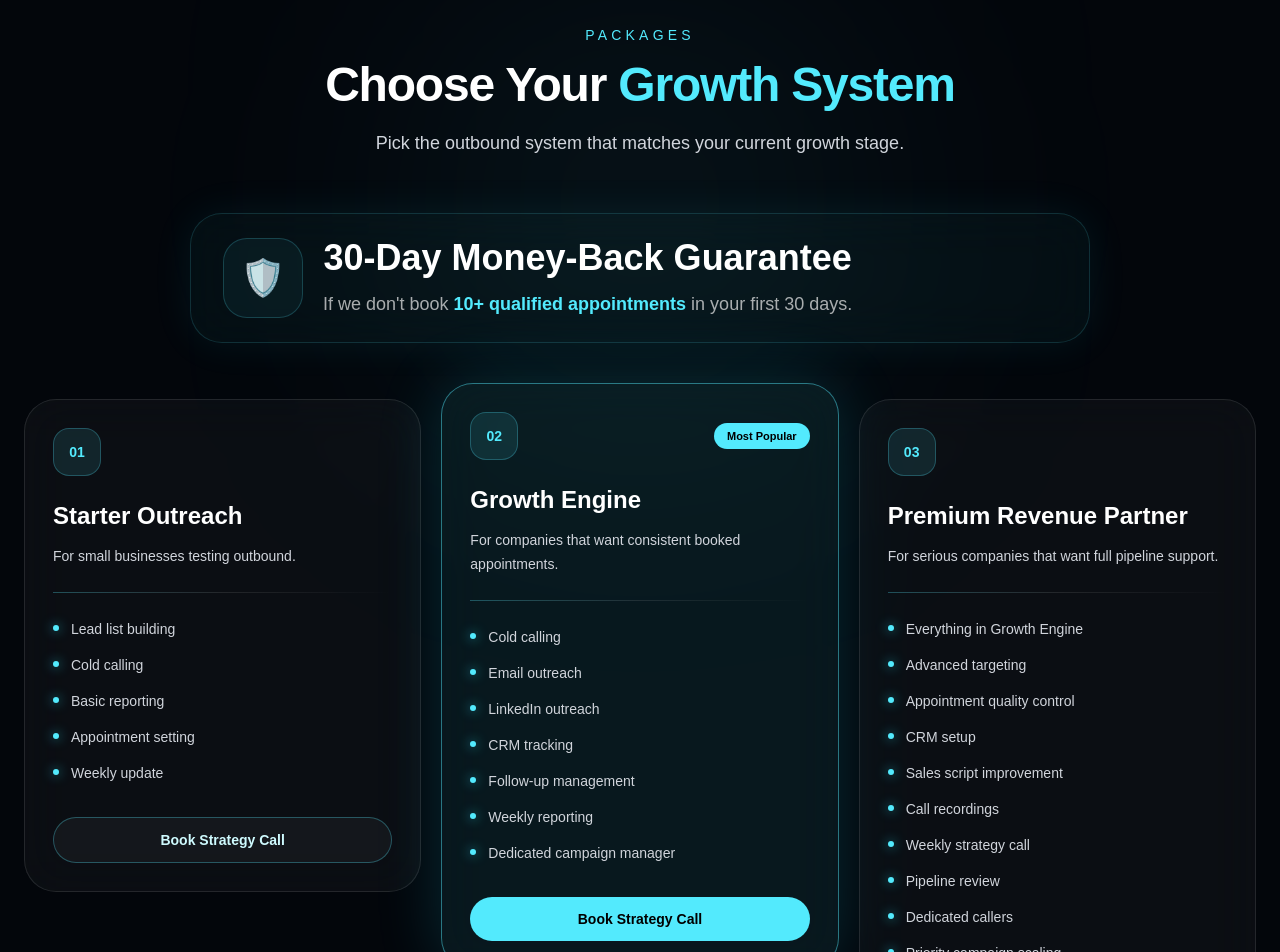
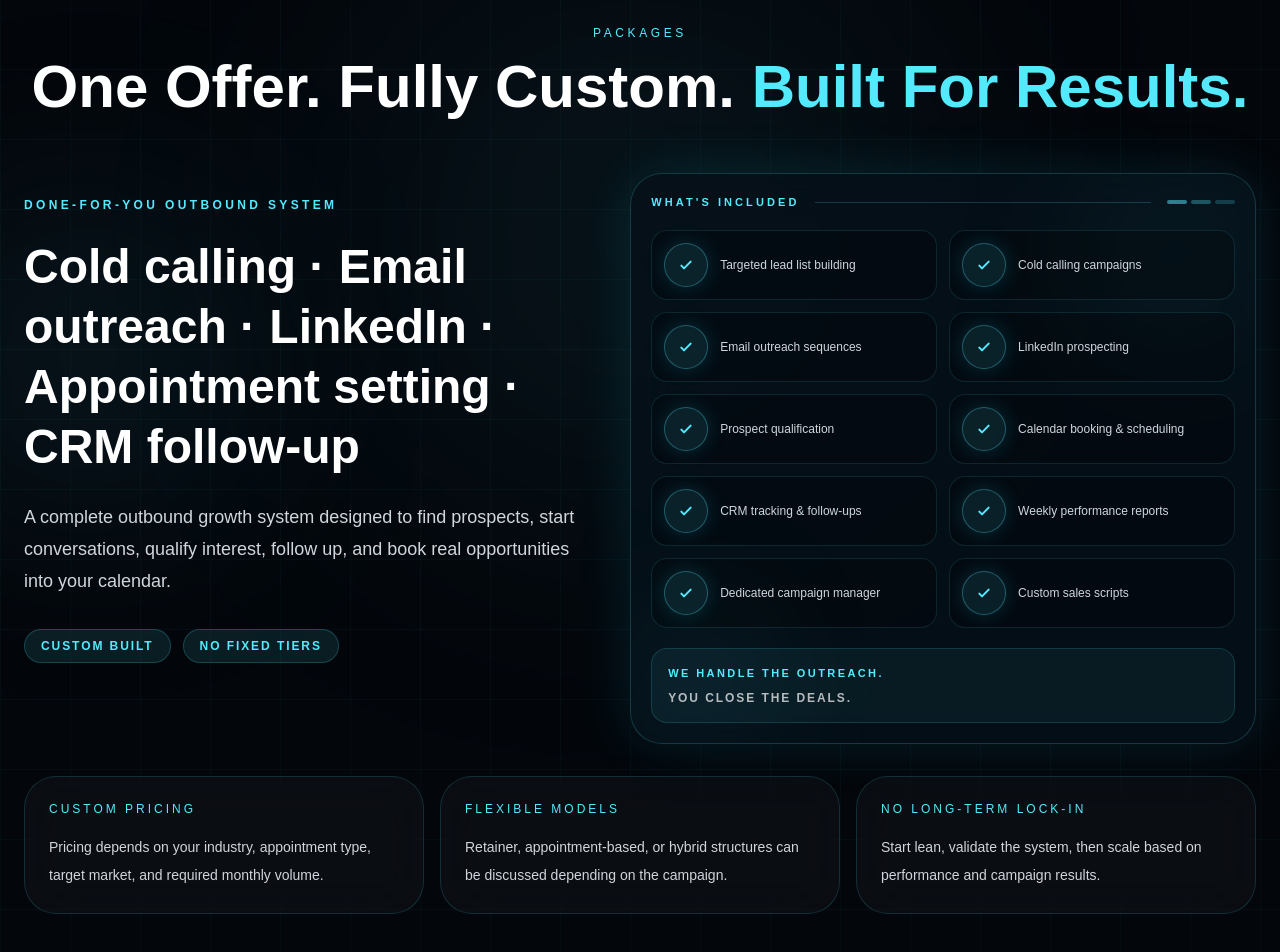
Before and after one commit to zaddyisrar/leadsrift, a Next.js app: page / in a window 1280 px wide. Shown: the part 6260-7212 px from the top of the page. Built offline with nearby package versions, Linux system fonts and the light colour scheme.

Commit message:
redesign packages section and add cyber UI polish

```diff
--- a/src/components/Packages.jsx
+++ b/src/components/Packages.jsx
@@ -2,50 +2,57 @@
 
 import Reveal from "@/components/Reveal";
 
-const packages = [
+const features = [
+  "Targeted lead list building",
+  "Cold calling campaigns",
+  "Email outreach sequences",
+  "LinkedIn prospecting",
+  "Prospect qualification",
+  "Calendar booking & scheduling",
+  "CRM tracking & follow-ups",
+  "Weekly performance reports",
+  "Dedicated campaign manager",
+  "Custom sales scripts",
+];
+
+const pricingCards = [
   {
-    name: "Starter Outreach",
-    desc: "For small businesses testing outbound.",
-    level: "01",
-    items: [
-      "Lead list building",
-      "Cold calling",
-      "Basic reporting",
-      "Appointment setting",
-      "Weekly update",
-    ],
+    title: "Custom Pricing",
+    body:
+      "Pricing depends on your industry, appointment type, target market, and required monthly volume.",
   },
   {
-    name: "Growth Engine",
-    desc: "For companies that want consistent booked appointments.",
-    level: "02",
-    featured: true,
-    items: [
-      "Cold calling",
-      "Email outreach",
-      "LinkedIn outreach",
-      "CRM tracking",
-      "Follow-up management",
-      "Weekly reporting",
-      "Dedicated campaign manager",
-    ],
+    title: "Flexible Models",
+    body:
+      "Retainer, appointment-based, or hybrid structures can be discussed depending on the campaign.",
   },
   {
-    name: "Premium Revenue Partner",
-    desc: "For serious companies that want full pipeline support.",
-    level: "03",
-    items: [
-      "Everything in Growth Engine",
-      "Advanced targeting",
-      "Appointment quality control",
-      "CRM setup",
-      "Sales script improvement",
-      "Call recordings",
-      "Weekly strategy call",
-      "Pipeline review",
-      "Dedicated callers",
-      "Priority campaign scaling",
-    ],
+    title: "No Long-Term Lock-In",
+    body:
+      "Start lean, validate the system, then scale based on performance and campaign results.",
+  },
+];
+
+const pricingFactors = [
+  {
+    title: "Your Industry",
+    body:
+      "Cleaning, roofing, SaaS, solar, real estate, engineering — every market has a different outreach difficulty and appointment value.",
+  },
+  {
+    title: "Appointment Type",
+    body:
+      "Walkthroughs, demos, discovery calls, consultations, or qualified leads only — every appointment type is built differently.",
+  },
+  {
+    title: "Monthly Volume",
+    body:
+      "The number of appointments or qualified conversations you need affects campaign size, outreach volume, and team structure.",
+  },
+  {
+    title: "Target Market",
+    body:
+      "Local, national, B2B, B2C, niche decision-makers, or high-ticket prospects — targeting changes the system we build.",
   },
 ];
 
@@ -55,111 +62,220 @@ export default function Packages() {
       id="packages"
       className="relative overflow-hidden border-b border-cyan-500/10 bg-[#03060b] px-4 py-20 md:px-6 md:py-24"
     >
-      <div className="absolute left-1/2 top-20 h-96 w-96 -translate-x-1/2 rounded-full bg-cyan-300/10 blur-[140px]" />
+      <div className="absolute inset-0 bg-[linear-gradient(rgba(34,211,238,0.035)_1px,transparent_1px),linear-gradient(90deg,rgba(34,211,238,0.035)_1px,transparent_1px)] bg-[size:70px_70px]" />
+
+      <div className="absolute left-1/2 top-20 h-[450px] w-[450px] -translate-x-1/2 rounded-full bg-cyan-300/10 blur-[150px]" />
 
       <div className="relative mx-auto max-w-7xl">
-        <Reveal y={26}>
-          <div className="mx-auto mb-10 max-w-3xl text-center md:mb-14">
-            <p className="mb-4 text-xs font-medium uppercase tracking-[0.3em] text-cyan-300 sm:text-sm">
-              Packages
+        <Reveal>
+          <div className="mb-14 text-center">
+            <p className="mb-4 text-xs uppercase tracking-[0.3em] text-cyan-300">
+              PACKAGES
             </p>
 
-            <h2 className="text-3xl font-semibold tracking-tight text-white sm:text-4xl md:text-5xl">
-              Choose Your <span className="text-cyan-300">Growth System</span>
+            <h2 className="text-3xl font-semibold text-white md:text-6xl">
+              One Offer. Fully Custom.
+              <span className="text-cyan-300">
+                {" "}Built For Results.
+              </span>
             </h2>
 
-            <p className="mx-auto mt-5 max-w-2xl text-sm leading-7 text-gray-300 sm:text-base md:text-lg">
-              Pick the outbound system that matches your current growth stage.
-            </p>
             </div>
         </Reveal>
 
-        {/* guarantee */}
-        <Reveal y={30}>
-          <div className="mb-10 flex justify-center md:mb-14">
-            <div className="flex w-full max-w-[900px] flex-col items-center gap-5 rounded-[2rem] border border-cyan-300/15 bg-cyan-300/[0.04] px-5 py-6 text-center shadow-[0_0_40px_rgba(34,211,238,0.08)] backdrop-blur-xl sm:px-8 md:flex-row">
+        {/* top area */}
 
-              <div className="flex h-20 w-20 shrink-0 items-center justify-center rounded-[1.5rem] border border-cyan-300/20 bg-cyan-300/[0.05]">
-                <span className="text-4xl">🛡️</span>
-              </div>
+        <div className="grid gap-10 lg:grid-cols-[0.95fr_1.05fr]">
 
-              <div>
-                <h3 className="text-2xl font-bold text-white sm:text-3xl md:text-4xl">
-                  30-Day Money-Back Guarantee
+          {/* LEFT */}
+
+          <Reveal delay={0.1}>
+            <div className="relative py-6">
+
+              <div className="absolute -left-20 top-10 h-72 w-72 rounded-full bg-cyan-300/10 blur-[120px]" />
+
+              <div className="relative">
+
+                <p className="text-xs font-semibold uppercase tracking-[0.28em] text-cyan-300">
+                  Done-For-You Outbound System
+                </p>
+
+                <h3 className="mt-6 text-3xl font-semibold leading-tight text-white md:text-5xl">
+                  Cold calling · Email outreach · LinkedIn · Appointment
+                  setting · CRM follow-up
                 </h3>
 
-                <p className="mt-3 text-sm leading-7 text-white/65 sm:text-base md:text-lg">
-                  If we don't book
-                  <span className="font-semibold text-cyan-300">
-                    {" "}10+ qualified appointments{" "}
+                <p className="mt-6 max-w-2xl text-sm leading-8 text-gray-300 md:text-lg">
+                  A complete outbound growth system designed to find prospects,
+                  start conversations, qualify interest, follow up, and book
+                  real opportunities into your calendar.
+                </p>
+
+                <div className="mt-8 flex flex-wrap gap-3">
+
+                  <span className="rounded-full border border-cyan-300/20 bg-cyan-300/10 px-4 py-2 text-xs font-semibold uppercase tracking-[0.16em] text-cyan-300">
+                    Custom Built
                   </span>
-                  in your first 30 days.
-                </p>
+
+                  <span className="rounded-full border border-cyan-300/20 bg-cyan-300/10 px-4 py-2 text-xs font-semibold uppercase tracking-[0.16em] text-cyan-300">
+                    No Fixed Tiers
+                  </span>
+
                 </div>
 
               </div>
             </div>
           </Reveal>
 
-        {/* cards */}
-        <div className="grid gap-5 lg:grid-cols-3">
-          {packages.map((plan, index) => (
-            <Reveal key={plan.name} delay={index * 0.08}>
-              <div
-                className={`group relative overflow-hidden rounded-[2rem] border p-5 backdrop-blur-xl transition duration-500 hover:-translate-y-1 sm:p-7 ${
-                  plan.featured
-                    ? "border-cyan-300/45 bg-cyan-300/[0.08] shadow-[0_0_65px_rgba(34,211,238,0.18)] lg:-translate-y-4"
-                    : "border-white/10 bg-white/[0.035] hover:border-cyan-300/30"
-                }`}
-              >
-                <div className="relative flex items-center justify-between">
-                  <span className="flex h-10 w-10 items-center justify-center rounded-xl border border-cyan-300/25 bg-cyan-300/10 text-xs font-semibold text-cyan-300 sm:h-12 sm:w-12 sm:rounded-2xl sm:text-sm">
-                    {plan.level}
-                  </span>
+          {/* RIGHT */}
+<Reveal delay={0.2}>
+  <div className="relative overflow-hidden rounded-[2rem] border border-cyan-300/20 bg-[#06111a]/80 p-5 shadow-[0_0_55px_rgba(34,211,238,0.12)] backdrop-blur-xl">
+    <div className="absolute right-0 top-0 h-40 w-40 rounded-full bg-cyan-300/10 blur-[80px]" />
+    <div className="absolute bottom-0 left-0 h-32 w-32 rounded-full bg-cyan-300/10 blur-[70px]" />
 
-                  {plan.featured && (
-                    <span className="rounded-full border border-cyan-300/20 bg-cyan-300 px-3 py-1 text-[10px] font-bold text-black sm:text-[11px]">
-                      Most Popular
-                    </span>
-                  )}
+    <div className="relative mb-5 flex items-center justify-between">
+      <p className="text-[11px] font-semibold uppercase tracking-[0.28em] text-cyan-300">
+        What&apos;s Included
+      </p>
+
+      <div className="h-px flex-1 bg-cyan-300/20 mx-4" />
+
+      <div className="flex gap-1">
+        <span className="h-1 w-5 rounded-full bg-cyan-300/50" />
+        <span className="h-1 w-5 rounded-full bg-cyan-300/30" />
+        <span className="h-1 w-5 rounded-full bg-cyan-300/20" />
+      </div>
     </div>
 
-                <h3 className="mt-6 text-xl font-semibold text-white sm:text-2xl">
-                  {plan.name}
-                </h3>
+    <div className="relative grid gap-3 sm:grid-cols-2">
+      {features.map((feature) => (
+        <div
+          key={feature}
+          className="group flex items-center gap-3 rounded-2xl border border-cyan-300/12 bg-black/25 p-3 transition hover:border-cyan-300/35 hover:bg-cyan-300/[0.06]"
+        >
+          <div className="flex h-11 w-11 shrink-0 items-center justify-center rounded-full border border-cyan-300/30 bg-cyan-300/10 shadow-[0_0_20px_rgba(34,211,238,0.18)]">
+  <svg
+    className="h-4 w-4 text-cyan-300"
+    fill="none"
+    stroke="currentColor"
+    strokeWidth="3"
+    viewBox="0 0 24 24"
+  >
+    <path
+      strokeLinecap="round"
+      strokeLinejoin="round"
+      d="M5 13l4 4L19 7"
+    />
+  </svg>
+</div>
 
-                <p className="mt-3 text-sm leading-6 text-gray-300">
-                  {plan.desc}
+          <p className="text-[12px] font-medium leading-5 text-gray-300">
+            {feature}
+          </p>
+        </div>
+      ))}
+    </div>
+
+    <div className="relative mt-5 rounded-2xl border border-cyan-300/15 bg-cyan-300/[0.06] p-4">
+      <p className="text-[11px] font-bold uppercase tracking-[0.22em] text-cyan-300">
+        We handle the outreach.
       </p>
 
-                <div className="my-6 h-px bg-gradient-to-r from-cyan-300/30 via-white/10 to-transparent" />
+      <p className="mt-2 text-xs font-semibold uppercase tracking-[0.16em] text-white/70">
+        You close the deals.
+      </p>
+    </div>
+  </div>
+</Reveal>
 
-                <ul className="space-y-3">
-                  {plan.items.map((item) => (
-                    <li
-                      key={item}
-                      className="flex gap-3 text-sm leading-6 text-gray-300"
+        </div>
+
+        {/* MINI CARDS */}
+
+        <Reveal>
+  <div className="mt-8 grid gap-4 md:grid-cols-3">
+
+    {pricingCards.map((card) => (
+      <div
+        key={card.title}
+        className="
+        group relative overflow-hidden
+        rounded-[2rem]
+        border border-cyan-300/15
+        bg-white/[0.03]
+        p-6
+        backdrop-blur-xl
+        transition-all duration-500 ease-out
+        hover:-translate-y-3
+        hover:scale-[1.02]
+        hover:border-cyan-300/35
+        hover:shadow-[0_0_50px_rgba(34,211,238,0.14)]
+        "
       >
-                      <span className="mt-2 h-1.5 w-1.5 shrink-0 rounded-full bg-cyan-300 shadow-[0_0_12px_rgba(34,211,238,0.8)]" />
-                      {item}
-                    </li>
+
+        <div className="absolute right-0 top-0 h-24 w-24 rounded-full bg-cyan-300/10 blur-[60px] opacity-0 transition duration-500 group-hover:opacity-100" />
+
+        <p className="relative text-xs uppercase tracking-[0.25em] text-cyan-300">
+          {card.title}
+        </p>
+
+        <p className="relative mt-4 text-sm leading-7 text-gray-300">
+          {card.body}
+        </p>
+
+      </div>
     ))}
-                </ul>
+
+  </div>
+</Reveal>
+
+        {/* pricing works */}
+
+        <Reveal>
+          <div className="mt-10 rounded-[2.5rem] border border-cyan-300/15 bg-white/[0.03] p-8 backdrop-blur-xl">
+
+            <div className="flex flex-col gap-6 md:flex-row md:items-end md:justify-between">
+
+              <div>
+                <p className="text-xs uppercase tracking-[0.3em] text-cyan-300">
+                  How Pricing Works
+                </p>
+
+                <h3 className="mt-4 text-3xl font-semibold text-white">
+                  Pricing depends on your market and growth goals.
+                </h3>
+              </div>
 
               <a
-                  href="#final-cta"
-                  className={`mt-8 inline-flex w-full justify-center rounded-full px-5 py-3 text-sm font-semibold transition ${
-                    plan.featured
-                      ? "bg-cyan-300 text-black hover:bg-white"
-                      : "border border-cyan-300/30 bg-white/[0.04] text-cyan-100 hover:bg-cyan-300/10"
-                  }`}
+                href="/contact"
+                className="inline-flex rounded-full bg-cyan-300 px-6 py-3 text-sm font-semibold text-black transition hover:bg-white"
               >
-                  Book Strategy Call
+                Book Free Strategy Call
               </a>
+
+            </div>
+
+            <div className="mt-8 grid gap-4 sm:grid-cols-2">
+
+              {pricingFactors.map((factor) => (
+                <div
+                  key={factor.title}
+                  className="rounded-2xl border border-white/10 bg-black/25 p-5"
+                >
+                  <p className="font-semibold text-white">
+                    {factor.title}
+                  </p>
+
+                  <p className="mt-3 text-sm leading-7 text-gray-400">
+                    {factor.body}
+                  </p>
+                </div>
+              ))}
+
+            </div>
+
           </div>
         </Reveal>
-          ))}
-        </div>
       </div>
     </section>
   );
```
Lines whose indentation alone changed are shown as unchanged.
